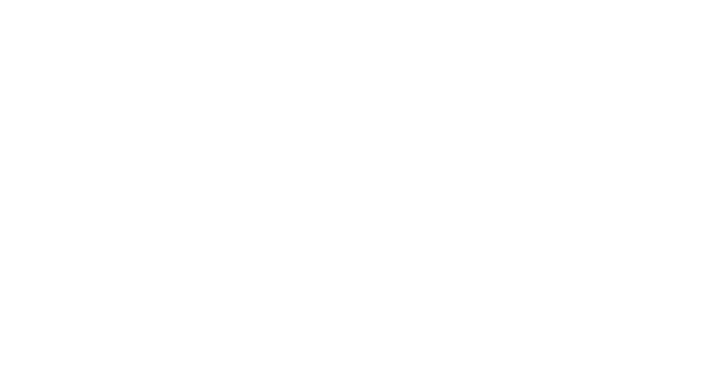
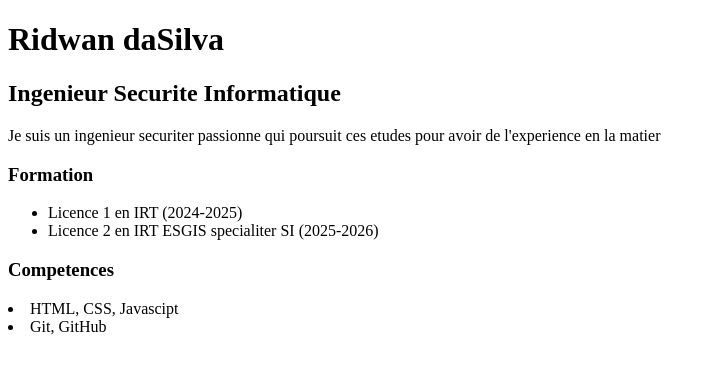
Before and after one commit to ridwandastl/mon-cv, a plain HTML site: page index.html in a window 1280 px wide. Shown: the whole page, without its empty margins (0-713 px from the left). Drawn offline with Linux system fonts and the light colour scheme.

Commit message:
mise en place de la section competences

```diff
--- a/index.html
+++ b/index.html
@@ -7,6 +7,27 @@
     <link rel="stylesheet" href="style.css">
 </head>
 <body>
+    <header>
+        <h1>Ridwan daSilva</h1>
+        <h2>Ingenieur Securite Informatique</h2>
+    </header>
+    <section id="description">
+        <p>Je suis un ingenieur securiter passionne qui poursuit ces etudes pour avoir de l'experience en la matier</p>
+    </section>
+    <section id="formaton">
+        <h3>Formation</h3>
+        <ul>
+            <li>Licence 1 en IRT  (2024-2025) </li>
+            <li>Licence 2 en IRT ESGIS specialiter SI (2025-2026) </li>
+        </ul>
+    </section>
+    <section id="Competences">
+        <h3>Competences</h3>
+       <div>
+        <li>HTML, CSS, Javascipt</li>
+        <li>Git, GitHub</li>
+       </div>
+    </section>
 
 </body>
 </html>
```
